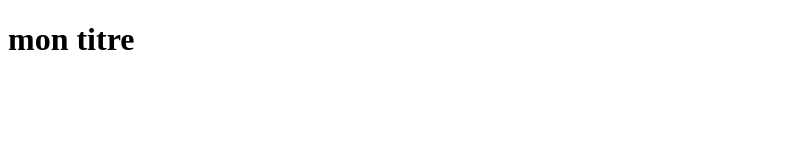
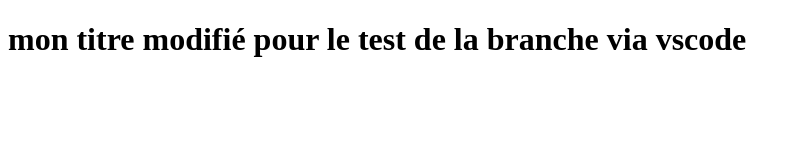
Before and after one commit to 13deydey/TESTGIT, a plain HTML site: page index.html in a window 1280 px wide. Shown: the whole page, without its empty margins (0-800 px from the left). Drawn offline with Linux system fonts and the light colour scheme.

Commit message:
changetest

```diff
--- a/index.html
+++ b/index.html
@@ -1,6 +1,6 @@
 <!DOCTYPE html>
 <html lan="fr">
 <body>
-<h1> mon titre</h1>
+<h1> mon titre modifié pour le test de la branche via vscode</h1>
 </body>
 </html>
```
